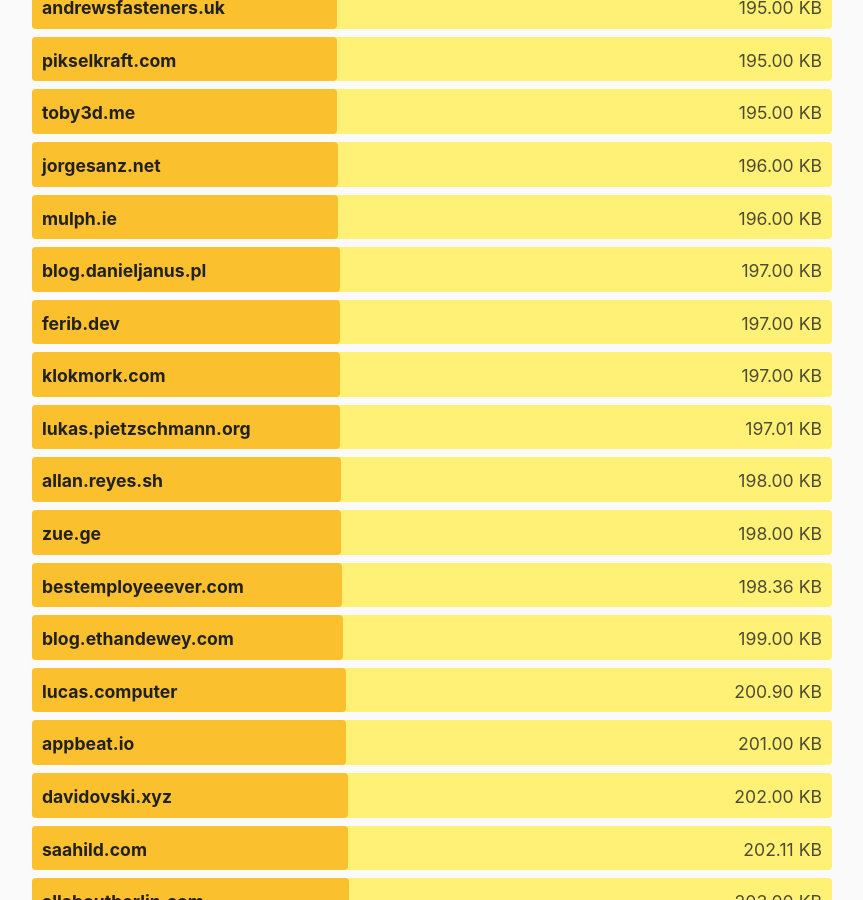
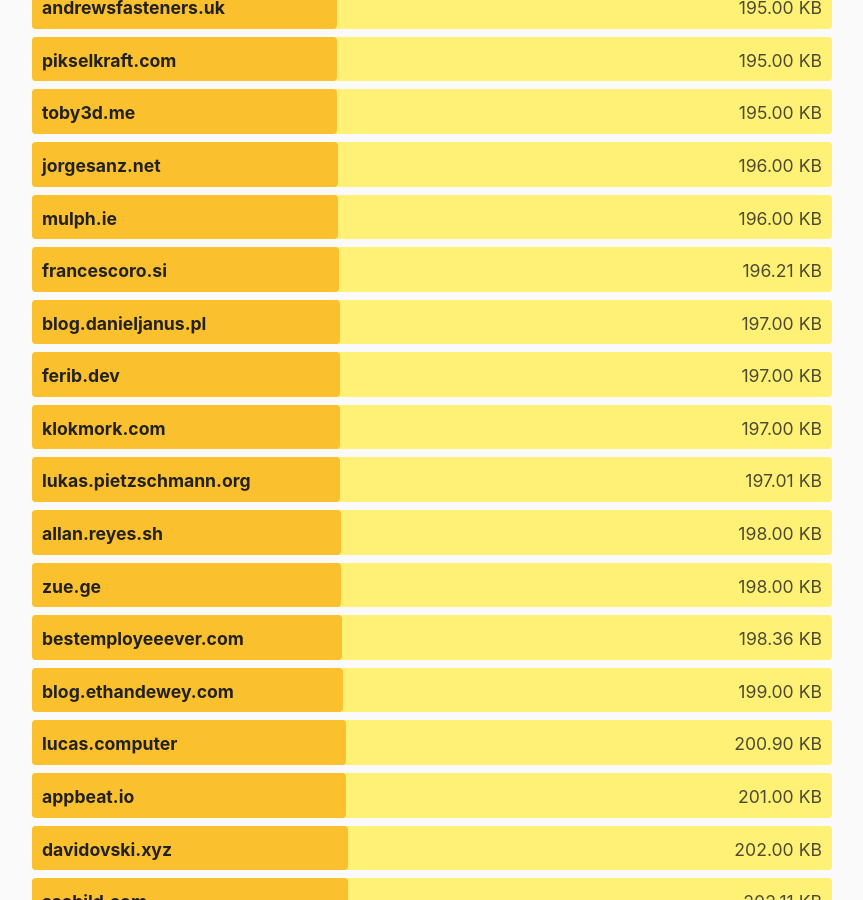
Before and after one commit to kevquirk/512kb.club, a Jekyll site: the page built from index.md, in a window 1280 px wide and 900 px high, scrolled down 34937 px. Shown: the whole window, without its empty margins (208-1071 px from the left). Built offline with Jekyll 4.4.1, drawn with Linux system fonts in a browser that asks for light colours.

Commit message:
Update sites.yml

```diff
--- a/_data/sites.yml
+++ b/_data/sites.yml
@@ -1538,6 +1538,11 @@
   size: 4.8
   last_checked: 2022-04-26
 
+- domain: francescoro.si
+  url: https://francescoro.si/
+  size: 196.21
+  last_checked: 2024-10-20
+
 - domain: freebee.fun
   url: https://freebee.fun/play/
   size: 36.0
```
